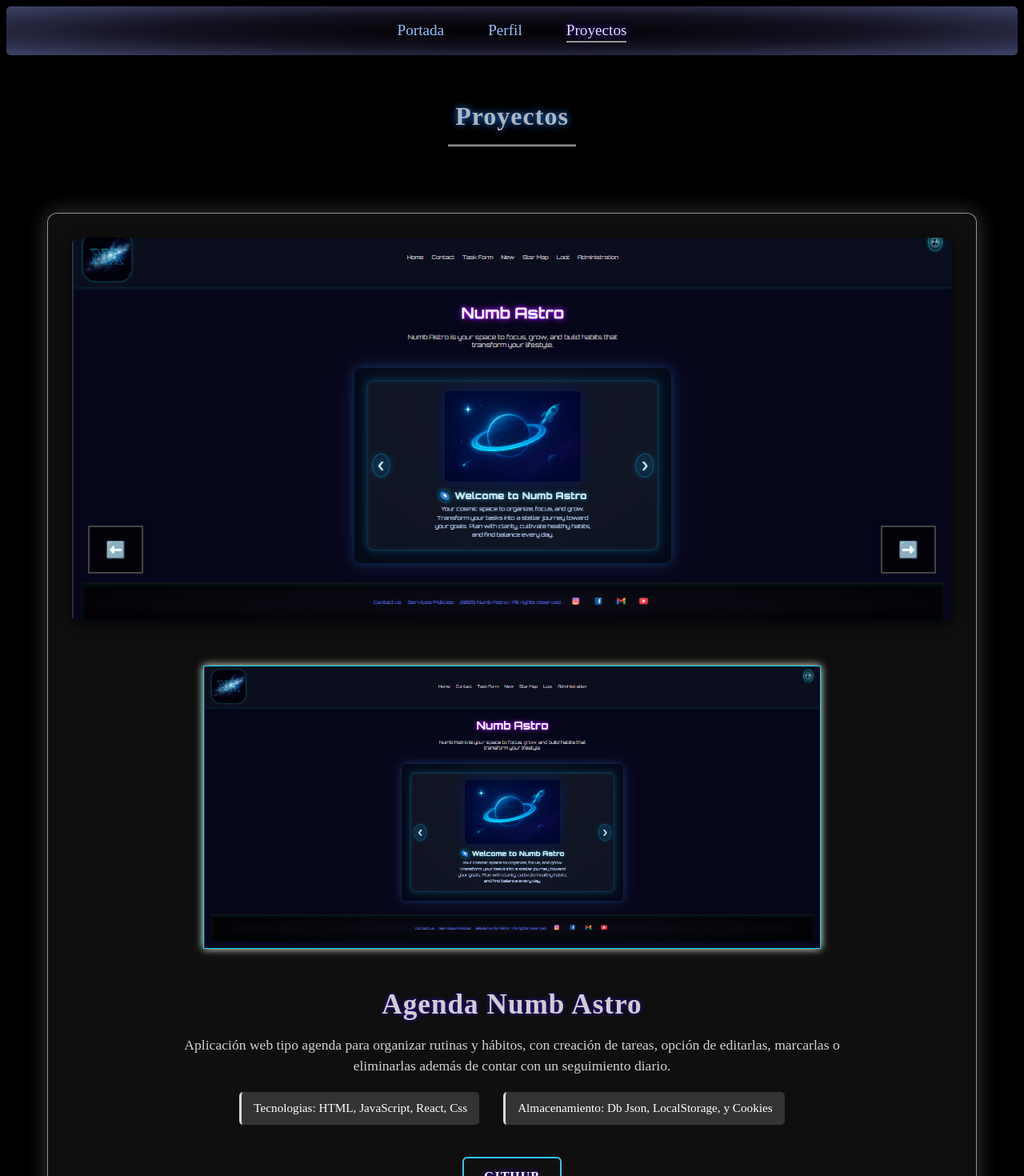
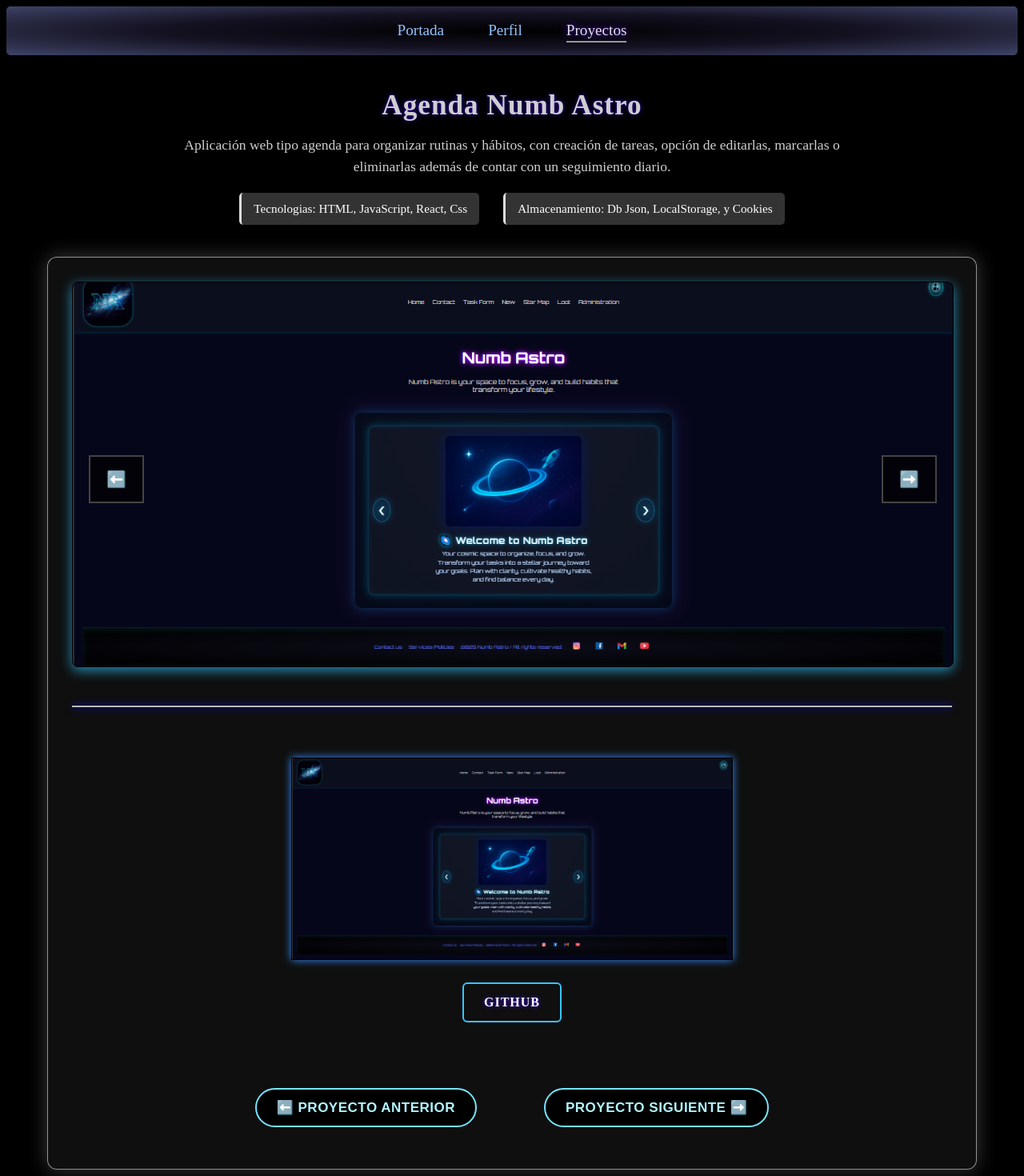
Before and after one commit to JuanDiegoCC02/portafolio, a React (Vite) app: page /portafolio/proyectosPage in a window 1280 px wide. Shown: the top 1470 px of the page at 80% size. Built offline with nearby package versions, Linux system fonts and the light colour scheme.

Commit message:
Updating CarouselPagProjects  Structure and Styles

```diff
--- a/src/components/CarrouselProyectosPage.jsx
+++ b/src/components/CarrouselProyectosPage.jsx
@@ -130,9 +130,17 @@ function CarrouselProyectosPage() {
   return (
     <div>
 
-    <div className='containerTitleProyectos'> <h4 className='titleProyectosTCarrousel'>Proyectos</h4> </div>
+    <div className='containerTitleProyectos'>
+        <h3 className='titleCardProyectos'>{aloneProject.title}</h3>
+          <p className='descCardProyectos'>{aloneProject.desc}</p>
+          <ul className='ulCardProyectos'>
+            <li className='liTecnoProyectos'>Tecnologias: {aloneProject.tecno}</li>
+            <li className='liAlmaceProyectos'>Almacenamiento: {aloneProject.almace}</li>
+          </ul>
+           </div>
 
     <div className="divAllCarrousel">
+
 
       <div className="proyecto1CardsCarrouselContainer">
         <img className='imgCardProyecto'  onClick={openModal} src={aloneProject.secondaryImgs[secondaryIndex].src} alt={aloneProject.secondaryImgs[secondaryIndex].alt} />
@@ -141,16 +149,12 @@ function CarrouselProyectosPage() {
         <button className='btnImgRight' onClick={nextSecondarySlide}> ➡️ </button>
       </div>
 
+      <div> <hr className='hrPagProyectos'/></div>
 
       <div className="pryectos2CardsCarrouselContainer">
         <div className="containerCardCarrousel">
-          <img className='imgCardProyectos'  src={aloneProject.src} alt={aloneProject.title}  />
-          <h3 className='titleCardProyectos'>{aloneProject.title}</h3>
-          <p className='descCardProyectos'>{aloneProject.desc}</p>
-          <ul className='ulCardProyectos'>
-            <li className='liTecnoProyectos'>Tecnologias: {aloneProject.tecno}</li>
-            <li className='liAlmaceProyectos'>Almacenamiento: {aloneProject.almace}</li>
-          </ul>
+          <img className='imgCardProyectos'  src={aloneProject.src} alt={aloneProject.title}  /><br />
+
           <a className='linkGitProyectos' href= {aloneProject.github} target="_blank" rel="noopener noreferrer">GitHub</a>
 
         </div>
--- a/src/styles/proyectosPagCarrousel.css
+++ b/src/styles/proyectosPagCarrousel.css
@@ -35,8 +35,10 @@
     width: 100%;
     overflow: hidden;
     border-radius: 8px;
-    box-shadow: 0 4px 15px rgba(0, 0, 0, 0.7);
+    box-shadow: 0 4px 15px rgba(50, 197, 255, 0.7);
     height: 480px;
+    border: 1px solid rgb(0, 0, 0);
+
 }
 
 .imgCardProyecto {
@@ -49,7 +51,7 @@
 .btnImgLeft,
 .btnImgRight {
     position: absolute;
-    top: 50%;
+    top: 20%;
     transform: translateY(200%);
     background: rgba(0, 0, 0, 0.7);
     color: #00aaff;
@@ -89,12 +91,12 @@
     width: 100%;
 }
 .imgCardProyectos {
-    width: 70%;
+    width: 50%;
     height: 100%;
     object-fit: cover;
     transition: opacity 0.5s ease-in-out;
-    border: 1px solid rgb(0, 217, 255);
-    box-shadow: 0 0 10px rgb(255, 255, 229);
+    border: 1px solid rgb(0, 0, 0);
+    box-shadow: 0 0 10px rgb(54, 141, 255);
 }
 .titleCardProyectos {
     font-size: 2.2em;
@@ -157,6 +159,10 @@
     color: #f3ff51;
     box-shadow: 0 0 10px rgba(0, 170, 255, 0.7);
 }
+.hrPagProyectos{
+box-shadow: 0 0 10px rgb(0, 17, 255);
+border: 1px solid rgb(187, 187, 187);
+}
 
 .divButtonsCarrpuselProyectos {
     width: 100%;
@@ -182,6 +188,7 @@
     min-width: 240px;
     text-transform: uppercase;
     letter-spacing: 0.5px;
+    margin: 2%;
 }
 
 .divButtonsCarrpuselProyectos .btnLeft:hover,
```
